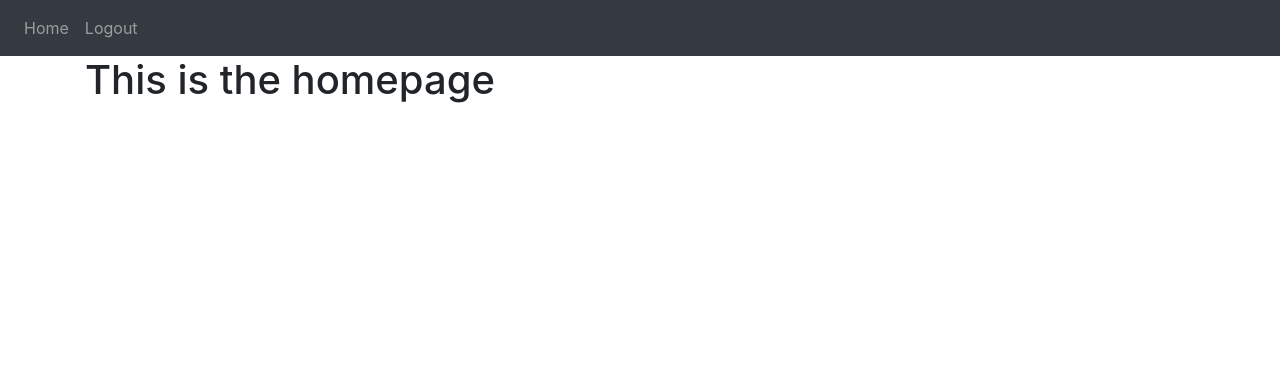
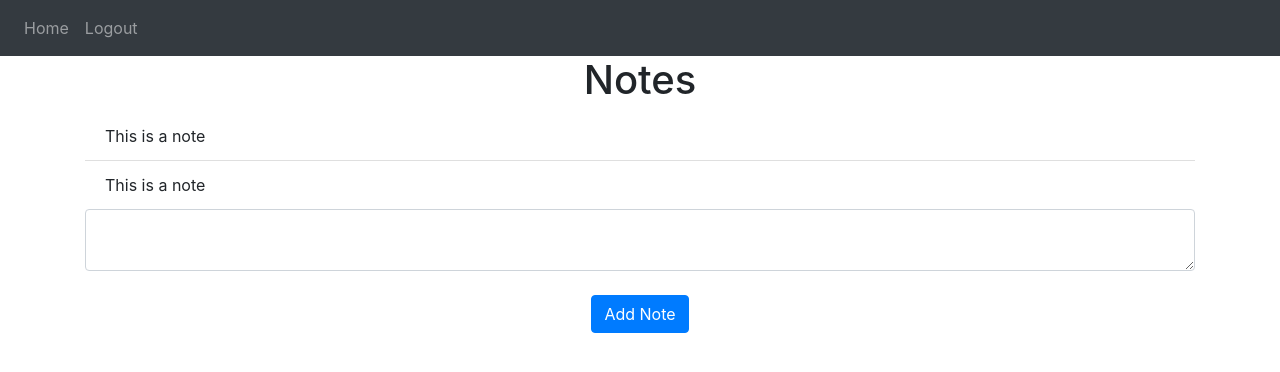
Before and after one commit to javstudent40/FlaskProject, a Flask app: page / in a window 1280 px wide. Shown: the top 372 px of the page. Run offline with Flask 2, Linux system fonts and the light colour scheme; a user stored in the database is signed in; data comes from the database, SQL or seed files in the repository; both versions use the stored data as it was after the commit; some libraries are stand-ins or nearby versions.

Commit message:
fixed datetime error

```diff
--- a/models.py
+++ b/models.py
@@ -2,10 +2,10 @@ from __init__ import db
 from flask_login import UserMixin
 from sqlalchemy.sql import func
 
+
 class Note(db.Model):
     id = db.Column(db.Integer, primary_key=True)
     data = db.Column(db.String(10000))
-    data = db.Column(db.DateTime(timezone=True), default=func.now())
     user_id = db.Column(db.Integer, db.ForeignKey('user.id'))
 
 class User(db.Model, UserMixin):
--- a/templates/home.html
+++ b/templates/home.html
@@ -2,5 +2,20 @@
 {% block title %}Changed{% endblock %}
 
 {% block content %}
-<h1>This is the homepage</h1>
+<h1 align="center">Notes</h1>
+<ul class="list-group list-group-flush" id="notes">
+	{% for note in user.notes %}
+	<li class="list-group-item">{{ note.data }}</li>
+	{% endfor %}
+</ul>
+
+<form method='POST'>
+	<textarea name="note" id="note" class="form-control"></textarea>
+	<br>
+		<div align="center">
+			<button type="submit" class="btn btn-primary">Add Note</button>
+		</div>
+
+
+</form>
 {% endblock %}
--- a/views.py
+++ b/views.py
@@ -1,9 +1,20 @@
-from flask import Blueprint, render_template
+from flask import Blueprint, render_template, request, flash
 from flask_login import login_required, current_user
+from models import Note
+from __init__ import db
 
 views = Blueprint('views', __name__)
 
-@views.route('/')
+@views.route('/', methods=['GET', 'POST'])
 @login_required
 def home():
+    if request.method == 'POST':
+        note = request.form.get('note')
+        if len(note) < 1:
+            flash("Note is too short", category='error')
+        else:
+            new_note = Note(data=note, user_id=current_user.id)
+            db.session.add(new_note)
+            db.session.commit()
+            flash("Success", category="success")
     return render_template("home.html", user=current_user)
```
Also changed, not shown: database.db.
